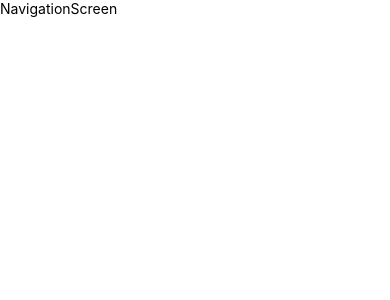
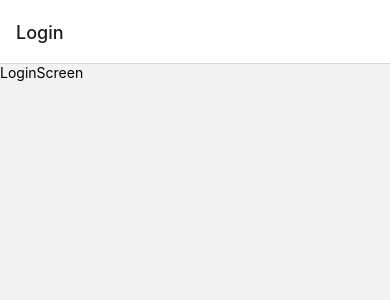
Before and after one commit to md-rabiul-hasan/react-native-authentication, a React Native app: screen /Login in a window 390 px wide. Shown: the top 300 px of the page. Built offline with nearby package versions, Linux system fonts and the light colour scheme.

Commit message:
navigation setup

```diff
--- a/src/Component/Navigation.js
+++ b/src/Component/Navigation.js
@@ -1,12 +1,23 @@
 import React from 'react';
 import {Text,View} from 'react-native';
+import { NavigationContainer } from '@react-navigation/native';
+import { createNativeStackNavigator } from '@react-navigation/native-stack';
+import LoginScreen from '../Screens/LoginScreen';
+import RegisterScreen from '../Screens/RegisterScreen';
+import HomeScreen from '../Screens/HomeScreen';
+
+const Stack = createNativeStackNavigator();
 
 const NavigationScreen = () => {
     return (
-        <View>
-            <Text>NavigationScreen</Text>
-        </View>
-    )
-}
+        <NavigationContainer>
+            <Stack.Navigator>
+                <Stack.Screen name="Login" component={LoginScreen} />
+                <Stack.Screen name="Register" component={RegisterScreen} />
+                <Stack.Screen name="Home" component={HomeScreen} />
+            </Stack.Navigator>
+        </NavigationContainer>
+    );
+};
 
 export default NavigationScreen;
```
